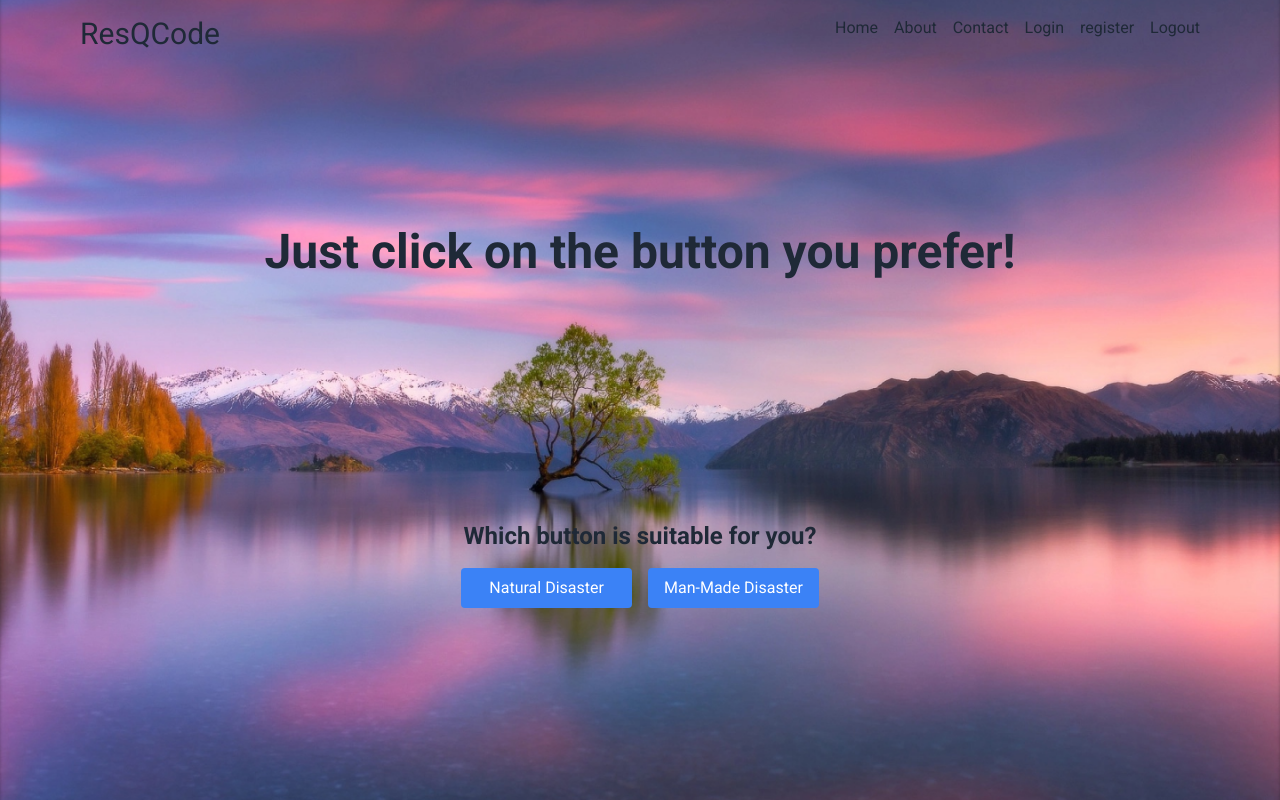
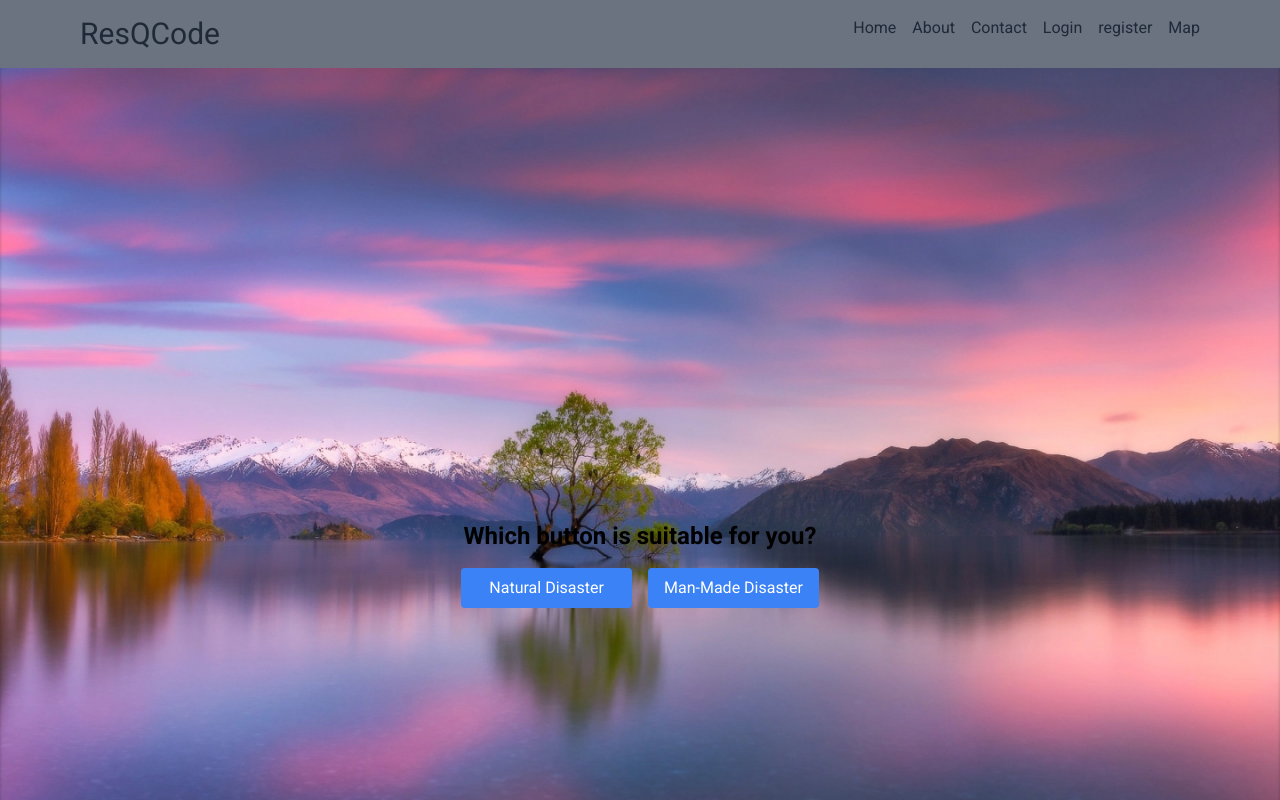
Before and after one commit to bikashmishraa/bikash-ResQCode, a Next.js app: page / in a window 1280 px wide. Shown: the top 800 px of the page. Built offline with nearby package versions, Linux system fonts and the light colour scheme.

Commit message:
semi final changes

```diff
--- a/app/(auth)/register/page.jsx
+++ b/app/(auth)/register/page.jsx
@@ -9,6 +9,7 @@ import { db } from "../../../lib/configure/firebase.config"; // Firestore instan
 import { useRouter } from "next/navigation";
 
 export default function Register() {
+    const [loading, setLoading] = useState(false);
     const router = useRouter();
     const [data, setData] = useState({
         email: "",
@@ -30,6 +31,7 @@ export default function Register() {
         const { email, password, username, phone } = data;
         try {
             // Save user to Firebase Authentication
+            loading(true);
             const userCredential = await createUserWithEmailAndPassword(auth, email, password);
 
             // Save additional data to Firestore
@@ -42,6 +44,7 @@ export default function Register() {
             });
 
             console.log("User registered successfully!");
+            loading(false);
             router.push('/')
 
         } catch (error) {
--- a/app/component/About.jsx
+++ b/app/component/About.jsx
@@ -39,7 +39,7 @@ const Team = () => {
         },
         {
             name:'Aaryan Raj Joshi',
-            image:'Aaryan.png',
+            image:'/Aaryan.png',
             layout:'fill',
             social:{
                 linkedin:'https://www.linkedin.com/in/7n5aj/',
--- a/app/component/FeatureButton.jsx
+++ b/app/component/FeatureButton.jsx
@@ -105,7 +105,7 @@ export default function DisasterResponse() {
 
   return (
     <div className="p-4">
-      <h1 className="text-2xl font-bold mb-4 text-center">Which button is suitable for you?</h1>
+      <h1 className="text-2xl font-bold mb-4 text-center text-black">Which button is suitable for you?</h1>
 
       {/* Disaster Buttons */}
       <div className="grid grid-cols-2 gap-4 mb-4">
--- a/app/component/Navbar.jsx
+++ b/app/component/Navbar.jsx
@@ -22,12 +22,12 @@ export default function Navbar(){
             link: "/register"
         },
         {
-            name: "Logout",
-            link: "/logout"
+            name: "Map",
+            link: "/map"
         }
     ]
     return (
-        <div className="w-full flex justify-between gap-4 p-4 px-10">
+        <div className="w-full flex bg-gray-500 justify-between gap-4 p-4 px-10 sticky top-0 z-50 overflow-hidden ">
             <div className="leftnav">
                 <h1 className="text-3xl ml-10">ResQCode</h1>
             </div>
--- /dev/null
+++ b/app/contact/page.jsx
@@ -0,0 +1,13 @@
+'use client'
+import React from 'react'
+import ContactUs from '../component/Contactus'
+
+const Contactus = () => {
+  return (
+    <div>
+        <ContactUs />
+    </div>
+  )
+}
+
+export default Contactus
--- a/app/layout.tsx
+++ b/app/layout.tsx
@@ -2,6 +2,7 @@ import type { Metadata } from "next";
 import localFont from "next/font/local";
 import { Roboto } from 'next/font/google';
 import "./globals.css";
+import Navbar from "./component/Navbar";
 
 const geistSans = localFont({
   src: "./fonts/GeistVF.woff",
@@ -34,6 +35,7 @@ export default function RootLayout({
       <body
         className={`${geistSans.variable} ${geistMono.variable}  ${roboto.className} antialiased`}
       >
+        <Navbar />
         {children}
       </body>
     </html>
--- a/app/map/page.jsx
+++ b/app/map/page.jsx
@@ -371,7 +371,10 @@ const NepalMap = () => {
               alert("Geolocation is not supported by this browser.");
             }
             else{
-                navigator.geolocation.getCurrentPosition(getposition);
+                setInterval(() => {
+
+                    navigator.geolocation.getCurrentPosition(getposition);
+                }, 2000);
             }
 
             function getposition(position){
@@ -380,6 +383,13 @@ const NepalMap = () => {
                     var longitude = position.coords.longitude;
                     var accuracy = position.coords.accuracy;
                     console.log(latitude,longitude,accuracy);
+
+                    var marker = L.marker([latitude,longitude]).addTo(map);
+                    var circle = L.circle([latitude,longitude],{radius:5240},).addTo(map);
+                    marker.bindPopup("You are here").openPopup();
+                    console.log(marker,circle)
+
+
             }
 
         // LGeocoder.nominatim().addTo(map);
--- a/app/page.jsx
+++ b/app/page.jsx
@@ -6,11 +6,11 @@ import TemporalBehaviour from "./component/TemporalBeh";
 import SpatialDis from "./component/SpatialDis";
 import {generateToken} from '@/lib/configure/firebase.config'
 import Team from "./component/About";
-import ContactUs from "./component/Contactus";
+import Contactus from "./contact/page";
 import About from "./about/page";
 // import Contactme from "./component/contactme";
 import  FeatureButton  from "./component/FeatureButton";
-import Footer from "./component/Footer";
+import Footer from "./component/Footer"
 
 export default function Home() {
 
@@ -33,9 +33,9 @@ export default function Home() {
 
   return (
     <div>
-      <div className="min-h-screen bg-[url('/bg_main.png')] bg-center bg-cover">
-        <Navbar />
-        <h1 className="text-5xl font-bold flex items-center justify-center mt-40">Just click on the button you prefer!</h1>
+      <div className="min-h-screen bg-[url('/bg_main.png')] bg-center bg-cover ">
+        {/* <Navbar /> */}
+        {/* <h1 className="text-5xl font-bold ">Just click on the button you prefer!</h1> */}
         <div className="w-full flex items-center justify-center absolute bottom-20 mb-20 ">
         <FeatureButton />
         </div>
@@ -46,7 +46,7 @@ export default function Home() {
         <About />
         <hr class="h-px my-8 bg-gray-200 border-0 dark:bg-gray-600 p-1/2 mt-[10%]"></hr>
         <div className="w-full flex items-center justify-center mt-[-2%]">
-        <ContactUs/>
+        <Contactus/>
         {/* <Contactme /> */}
         </div>
         <Footer />
```
Also changed, not shown: public/Aaryan.png (renamed from public/aaryan.png), public/EOCs_Nepal.png (added).
